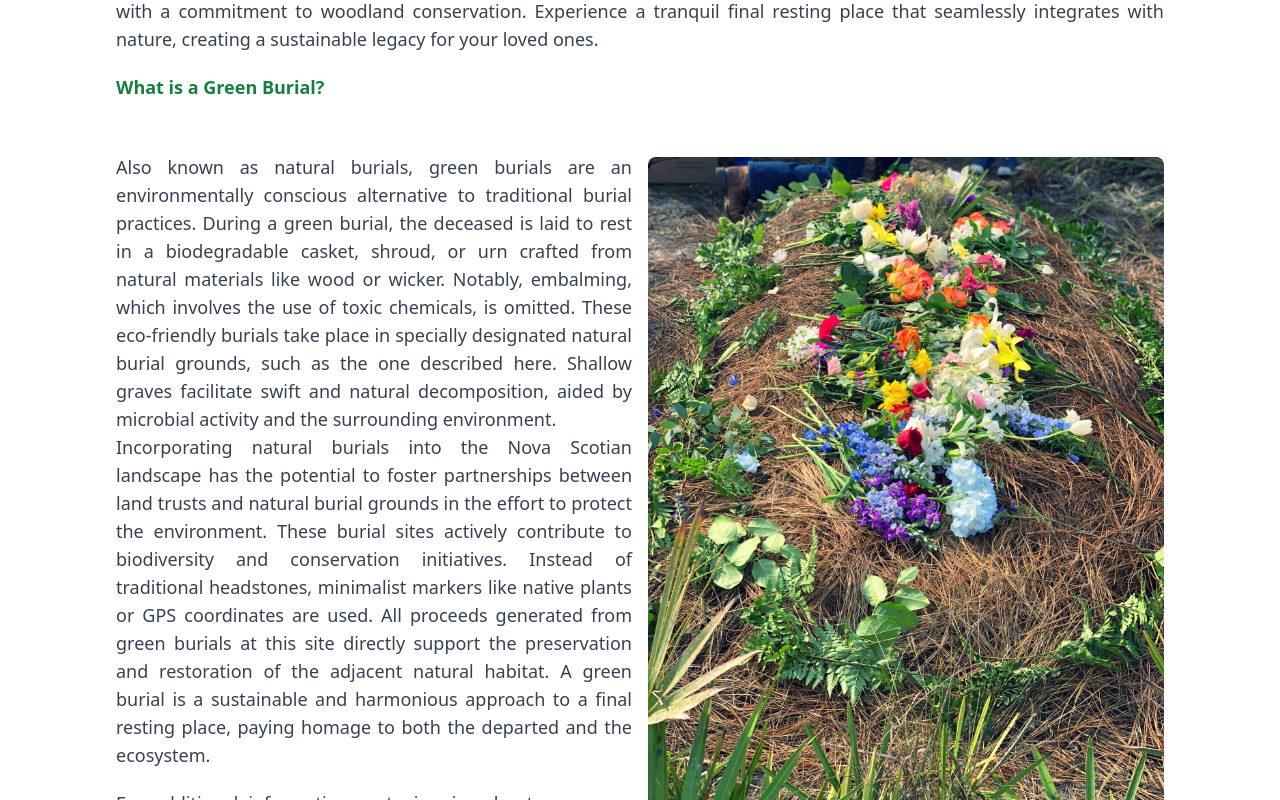
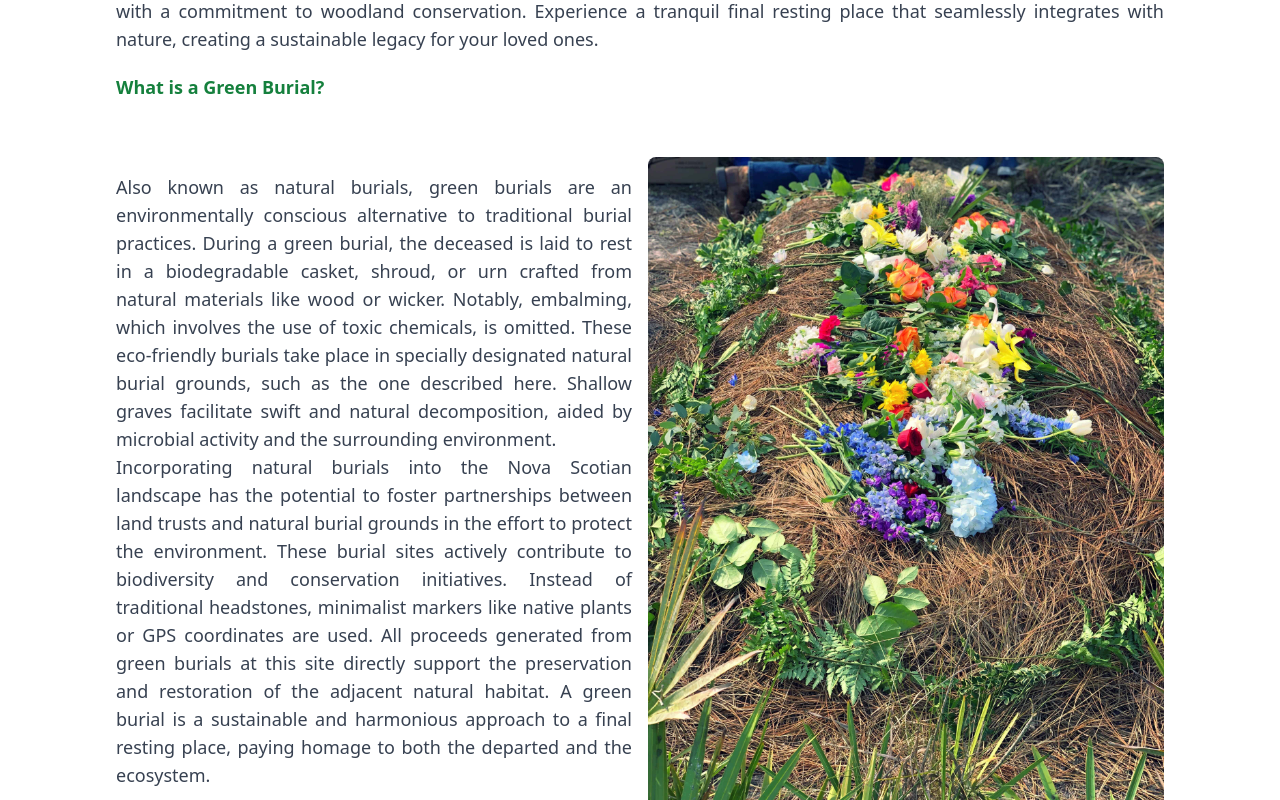
Before and after one commit to SwarajStha/conservation-site, a React (Vite) app: page / in a window 1280 px wide. Shown: the part 4260-5060 px from the top of the page. Built offline with nearby package versions, Linux system fonts and the light colour scheme.

Commit message:
final changes

```diff
--- a/src/components/Burial.jsx
+++ b/src/components/Burial.jsx
@@ -26,7 +26,7 @@ const Burial = () => {
         </p>
 
         <div className="grid md:grid-cols-2 gap-4 w-full py-8">
-          <div classname="flex flex-col mt-5">
+          <div className="flex flex-col mt-5">
             <p className="text-lg text-gray-700 text-justify mt-5">
               Also known as natural burials, green burials are an environmentally
               conscious alternative to traditional burial practices. During a green
```
